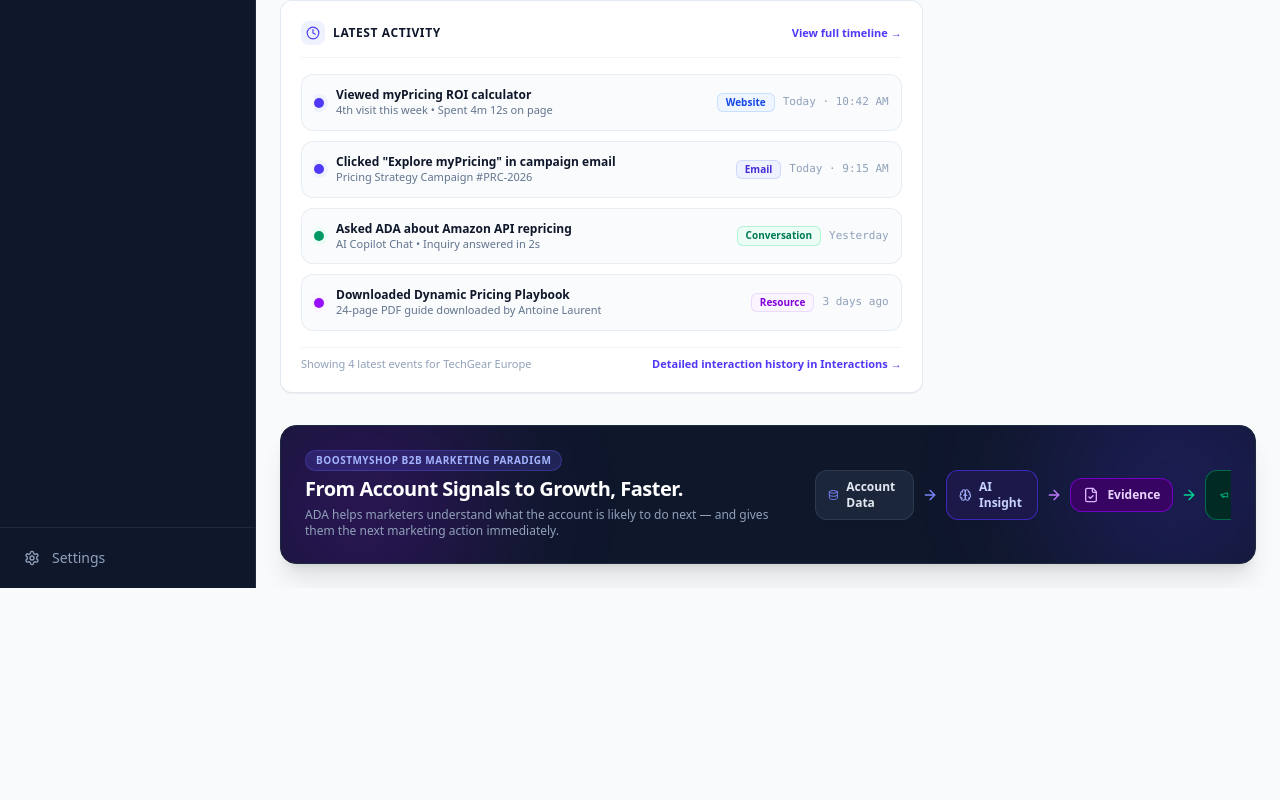
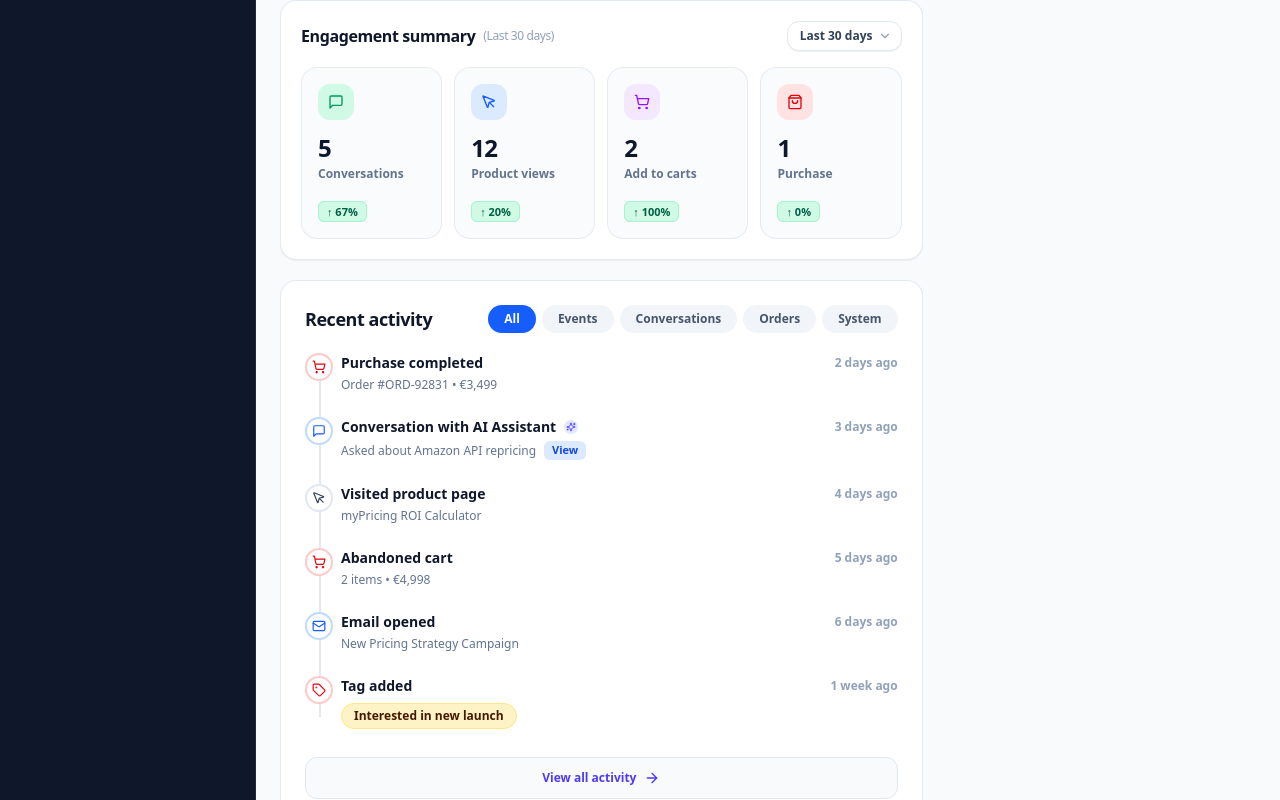
Before and after one commit to 9080442272/ADA, a React (Vite) app: page / in a window 1280 px wide. Shown: the part 1180-1980 px from the top of the page. Before the commit the page ends 1768 px from the top, so only its background shows below. Built offline with nearby package versions, Linux system fonts and the light colour scheme.

Commit message:
Implement pixel-perfect Engagement Summary cards and Recent Activity timeline matching design screenshot

```diff
--- a/src/components/PrimaryDecisionBlock.jsx
+++ b/src/components/PrimaryDecisionBlock.jsx
@@ -1,19 +1,24 @@
-import React from 'react';
+import React, { useState } from 'react';
 import {
   Sparkles,
   HelpCircle,
   CheckCircle2,
   Check,
   ArrowRight,
-  ArrowDown,
   Megaphone,
-  Brain,
-  GitCommit,
   Clock,
   Globe,
   Mail,
-  Video,
-  FileText
+  MessageSquare,
+  MousePointer,
+  ShoppingCart,
+  ShoppingBag,
+  Tag,
+  ChevronDown,
+  FileText,
+  Eye,
+  CreditCard,
+  Layers
 } from 'lucide-react';
 
 export default function PrimaryDecisionBlock({
@@ -25,19 +30,127 @@
 }) {
   const { primaryInsight, primaryAction, journey } = customer;
 
-  // Sample recent chronological interactions for overview preview
-  const recentInteractionsPreview = [
-    { title: "Viewed myPricing product page", channel: "Website", detail: "4th visit this week", badgeColor: "bg-blue-100 text-blue-800 border-blue-200", time: "Today, 10:42 AM" },
-    { title: "Opened & clicked Pricing Strategy campaign email", channel: "Email", detail: "Campaign #PRC-2026", badgeColor: "bg-indigo-100 text-indigo-800 border-indigo-200", time: "Today, 9:15 AM" },
-    { title: "Downloaded Dynamic Pricing Playbook", channel: "Website", detail: "24-page PDF resource", badgeColor: "bg-purple-100 text-purple-800 border-purple-200", time: "3 days ago" },
-    { title: "Attended Competitive Pricing Strategy webinar", channel: "Webinar", detail: "42 min attendance", badgeColor: "bg-amber-100 text-amber-800 border-amber-200", time: "5 days ago" }
+  const [activeActivityFilter, setActiveActivityFilter] = useState("All");
+  const [selectedTimeRange, setSelectedTimeRange] = useState("Last 30 days");
+
+  // Engagement Summary KPI metrics (matching screenshot layout)
+  const engagementStats = [
+    {
+      id: "stat-1",
+      count: "5",
+      label: "Conversations",
+      trend: "↑ 67%",
+      icon: MessageSquare,
+      iconBg: "bg-emerald-100 text-emerald-600",
+      trendBg: "bg-emerald-50 text-emerald-700 border-emerald-200"
+    },
+    {
+      id: "stat-2",
+      count: "12",
+      label: "Product views",
+      trend: "↑ 20%",
+      icon: MousePointer,
+      iconBg: "bg-blue-100 text-blue-600",
+      trendBg: "bg-emerald-50 text-emerald-700 border-emerald-200"
+    },
+    {
+      id: "stat-3",
+      count: "2",
+      label: "Add to carts",
+      trend: "↑ 100%",
+      icon: ShoppingCart,
+      iconBg: "bg-purple-100 text-purple-600",
+      trendBg: "bg-emerald-50 text-emerald-700 border-emerald-200"
+    },
+    {
+      id: "stat-4",
+      count: "1",
+      label: "Purchase",
+      trend: "↑ 0%",
+      icon: ShoppingBag,
+      iconBg: "bg-red-100 text-red-600",
+      trendBg: "bg-emerald-50 text-emerald-700 border-emerald-200"
+    }
   ];
+
+  // Recent Activity Items List (Matching exact screenshot structure & B2B Boostmyshop context)
+  const activitiesList = [
+    {
+      id: "act-1",
+      title: "Purchase completed",
+      subtitle: "Order #ORD-92831 • €3,499",
+      time: "2 days ago",
+      type: "Orders",
+      icon: ShoppingCart,
+      iconBg: "bg-red-100 text-red-600 border-red-200",
+      hasViewBtn: false
+    },
+    {
+      id: "act-2",
+      title: "Conversation with AI Assistant",
+      subtitle: "Asked about Amazon API repricing",
+      time: "3 days ago",
+      type: "Conversations",
+      icon: MessageSquare,
+      iconBg: "bg-blue-100 text-blue-600 border-blue-200",
+      hasViewBtn: true,
+      isAi: true
+    },
+    {
+      id: "act-3",
+      title: "Visited product page",
+      subtitle: "myPricing ROI Calculator",
+      time: "4 days ago",
+      type: "Events",
+      icon: MousePointer,
+      iconBg: "bg-slate-100 text-slate-700 border-slate-200",
+      hasViewBtn: false
+    },
+    {
+      id: "act-4",
+      title: "Abandoned cart",
+      subtitle: "2 items • €4,998",
+      time: "5 days ago",
+      type: "Orders",
+      icon: ShoppingCart,
+      iconBg: "bg-red-100 text-red-600 border-red-200",
+      hasViewBtn: false
+    },
+    {
+      id: "act-5",
+      title: "Email opened",
+      subtitle: "New Pricing Strategy Campaign",
+      time: "6 days ago",
+      type: "Events",
+      icon: Mail,
+      iconBg: "bg-blue-100 text-blue-600 border-blue-200",
+      hasViewBtn: false
+    },
+    {
+      id: "act-6",
+      title: "Tag added",
+      subtitle: "Interested in new launch",
+      isTagPill: true,
+      tagLabel: "Interested in new launch",
+      time: "1 week ago",
+      type: "System",
+      icon: Tag,
+      iconBg: "bg-red-100 text-red-600 border-red-200",
+      hasViewBtn: false
+    }
+  ];
+
+  // Filter activities
+  const filteredActivities = activitiesList.filter(act => {
+    if (activeActivityFilter === "All") return true;
+    return act.type === activeActivityFilter;
+  });
 
   return (
     <div className="space-y-6">
 
-      {/* 1. HERO AI MARKETING DECISION ENGINE (Clean White Enterprise Card) */}
-      <div className="bg-white rounded-xl border border-slate-200/90 shadow-sm p-6 space-y-5">
+      {/* 1. HERO AI MARKETING DECISION ENGINE */}
+      <div className="bg-white rounded-2xl border border-slate-200/90 shadow-sm p-6 space-y-5">
 
         {/* AI Header */}
         <div className="flex flex-col sm:flex-row sm:items-center justify-between gap-3 border-b border-slate-100 pb-4">
@@ -92,7 +205,7 @@
                 {primaryInsight.title}
               </h3>
 
-              {/* Explanation Paragraph (Highly Readable, font-normal) */}
+              {/* Explanation Paragraph */}
               <p className="text-sm font-normal text-slate-700 bg-white p-3.5 rounded-xl border border-slate-200/80 leading-relaxed shadow-2xs">
                 "{primaryInsight.headline}"
               </p>
@@ -134,7 +247,6 @@
           <div className="lg:col-span-5 bg-slate-900 text-white rounded-xl p-5 flex flex-col justify-between space-y-4 shadow-sm border border-slate-800">
 
             <div className="space-y-3">
-
               {/* Header */}
               <div className="flex items-center justify-between">
                 <span className="text-[10px] font-bold text-slate-400 uppercase tracking-wider flex items-center space-x-1.5">
@@ -163,10 +275,9 @@
               <div className="text-xs text-indigo-200 bg-slate-800/50 p-2.5 rounded-lg border border-slate-700/60 font-mono">
                 <span className="text-slate-400 font-bold">Target Campaign:</span> {primaryAction.payload.campaignName}
               </div>
-
             </div>
 
-            {/* Primary Action Button (Visually Dominant) */}
+            {/* Primary Action Button */}
             <div className="pt-2">
               {isExecuted ? (
                 <div className="w-full py-3 bg-emerald-600 text-white text-xs font-extrabold rounded-xl flex items-center justify-center space-x-2 shadow-sm">
@@ -190,93 +301,152 @@
 
       </div>
 
-      {/* 2. LATEST ACTIVITY CARD (Full 8-Cols Width to balance sidebar height) */}
-      <div className="bg-white border border-slate-200/90 rounded-xl p-5 shadow-2xs space-y-4">
-        <div className="flex items-center justify-between border-b border-slate-100 pb-3">
-          <div className="flex items-center space-x-2">
-            <div className="w-6 h-6 rounded-lg bg-indigo-50 text-indigo-600 flex items-center justify-center">
-              <Clock className="w-3.5 h-3.5" />
-            </div>
-            <h3 className="text-xs font-extrabold text-slate-900 uppercase tracking-wider">
-              LATEST ACTIVITY
-            </h3>
-          </div>
-          <button
-            onClick={onViewFullTimeline}
-            className="text-[11px] font-bold text-indigo-600 hover:text-indigo-800 flex items-center space-x-1 cursor-pointer transition-colors"
-          >
-            <span>View full timeline →</span>
-          </button>
-        </div>
+      {/* 2. ENGAGEMENT SUMMARY & RECENT ACTIVITY CONTAINER (Pixel-Perfect Match to Screenshot Design) */}
+      <div className="space-y-5">
 
-        {/* Chronological Activity List */}
-        <div className="space-y-2.5 text-xs">
-          <div className="p-3 bg-slate-50/80 border border-slate-200/70 rounded-xl flex items-center justify-between hover:bg-slate-100/60 transition-colors">
-            <div className="flex items-center space-x-3 truncate pr-2">
-              <span className="w-2.5 h-2.5 rounded-full bg-indigo-600 shrink-0 ring-4 ring-indigo-50" />
-              <div className="truncate">
-                <div className="font-bold text-slate-900">Viewed myPricing ROI calculator</div>
-                <div className="text-[11px] text-slate-500 font-medium">4th visit this week • Spent 4m 12s on page</div>
-              </div>
-            </div>
-            <div className="flex items-center space-x-2 shrink-0">
-              <span className="px-2 py-0.5 text-[10px] font-bold bg-blue-50 text-blue-700 border border-blue-200/80 rounded-md">Website</span>
-              <span className="text-[11px] text-slate-400 font-mono">Today · 10:42 AM</span>
+        {/* TOP SECTION: Engagement summary (Last 30 days) */}
+        <div className="bg-white rounded-2xl border border-slate-200/90 shadow-2xs p-5 space-y-4">
+          <div className="flex items-center justify-between">
+            <h2 className="text-base font-extrabold text-slate-900 tracking-tight flex items-center space-x-2">
+              <span>Engagement summary</span>
+              <span className="text-xs font-medium text-slate-400">(Last 30 days)</span>
+            </h2>
+
+            <div className="relative">
+              <select
+                value={selectedTimeRange}
+                onChange={(e) => setSelectedTimeRange(e.target.value)}
+                className="px-3 py-1.5 bg-white border border-slate-200 rounded-xl text-xs font-bold text-slate-700 focus:outline-none cursor-pointer shadow-2xs appearance-none pr-7"
+              >
+                <option value="Last 30 days">Last 30 days</option>
+                <option value="Last 7 days">Last 7 days</option>
+                <option value="Last 90 days">Last 90 days</option>
+              </select>
+              <ChevronDown className="w-3.5 h-3.5 text-slate-400 absolute right-2.5 top-1/2 -translate-y-1/2 pointer-events-none" />
             </div>
           </div>
 
-          <div className="p-3 bg-slate-50/80 border border-slate-200/70 rounded-xl flex items-center justify-between hover:bg-slate-100/60 transition-colors">
-            <div className="flex items-center space-x-3 truncate pr-2">
-              <span className="w-2.5 h-2.5 rounded-full bg-indigo-600 shrink-0 ring-4 ring-indigo-50" />
-              <div className="truncate">
-                <div className="font-bold text-slate-900">Clicked "Explore myPricing" in campaign email</div>
-                <div className="text-[11px] text-slate-500 font-medium">Pricing Strategy Campaign #PRC-2026</div>
-              </div>
-            </div>
-            <div className="flex items-center space-x-2 shrink-0">
-              <span className="px-2 py-0.5 text-[10px] font-bold bg-indigo-50 text-indigo-700 border border-indigo-200/80 rounded-md">Email</span>
-              <span className="text-[11px] text-slate-400 font-mono">Today · 9:15 AM</span>
+          {/* 4 Stat Cards Row */}
+          <div className="grid grid-cols-1 sm:grid-cols-2 lg:grid-cols-4 gap-3">
+            {engagementStats.map((st) => {
+              const Icon = st.icon;
+              return (
+                <div key={st.id} className="bg-slate-50/70 p-4 rounded-2xl border border-slate-200/80 space-y-3">
+                  <div className="flex items-center justify-between">
+                    <div className={`w-9 h-9 rounded-xl flex items-center justify-center font-bold ${st.iconBg}`}>
+                      <Icon className="w-4 h-4" />
+                    </div>
+                  </div>
+
+                  <div>
+                    <div className="text-2xl font-black text-slate-900 tracking-tight">{st.count}</div>
+                    <div className="text-xs font-semibold text-slate-500 mt-0.5">{st.label}</div>
+                  </div>
+
+                  <div className="pt-1">
+                    <span className="px-2 py-0.5 text-[11px] font-extrabold rounded-md bg-emerald-100 text-emerald-800 border border-emerald-200">
+                      {st.trend}
+                    </span>
+                  </div>
+                </div>
+              );
+            })}
+          </div>
+        </div>
+
+        {/* BOTTOM SECTION: Recent activity */}
+        <div className="bg-white rounded-2xl border border-slate-200/90 shadow-2xs p-6 space-y-5">
+
+          <div className="flex flex-col sm:flex-row sm:items-center justify-between gap-3">
+            <h2 className="text-lg font-extrabold text-slate-900 tracking-tight">
+              Recent activity
+            </h2>
+
+            {/* Filter Pills: All, Events, Conversations, Orders, System */}
+            <div className="flex items-center space-x-1.5 overflow-x-auto text-xs">
+              {["All", "Events", "Conversations", "Orders", "System"].map(filter => (
+                <button
+                  key={filter}
+                  onClick={() => setActiveActivityFilter(filter)}
+                  className={`px-4 py-1.5 rounded-full font-bold transition-all cursor-pointer ${
+                    activeActivityFilter === filter
+                      ? 'bg-blue-600 text-white shadow-xs'
+                      : 'bg-slate-100 hover:bg-slate-200 text-slate-600'
+                  }`}
+                >
+                  {filter}
+                </button>
+              ))}
             </div>
           </div>
 
-          <div className="p-3 bg-slate-50/80 border border-slate-200/70 rounded-xl flex items-center justify-between hover:bg-slate-100/60 transition-colors">
-            <div className="flex items-center space-x-3 truncate pr-2">
-              <span className="w-2.5 h-2.5 rounded-full bg-emerald-600 shrink-0 ring-4 ring-emerald-50" />
-              <div className="truncate">
-                <div className="font-bold text-slate-900">Asked ADA about Amazon API repricing</div>
-                <div className="text-[11px] text-slate-500 font-medium">AI Copilot Chat • Inquiry answered in 2s</div>
-              </div>
-            </div>
-            <div className="flex items-center space-x-2 shrink-0">
-              <span className="px-2 py-0.5 text-[10px] font-bold bg-emerald-50 text-emerald-700 border border-emerald-200/80 rounded-md">Conversation</span>
-              <span className="text-[11px] text-slate-400 font-mono">Yesterday</span>
-            </div>
+          {/* Timeline List (Vertical line with icon nodes) */}
+          <div className="relative pl-6 space-y-6 before:absolute before:left-3.5 before:top-3 before:bottom-3 before:w-0.5 before:bg-slate-200">
+            {filteredActivities.map((act) => {
+              const Icon = act.icon;
+              return (
+                <div key={act.id} className="relative flex items-start justify-between gap-4 group">
+
+                  {/* Timeline Circle Icon Node */}
+                  <div className={`absolute -left-6 top-0 w-7 h-7 rounded-full flex items-center justify-center border-2 bg-white z-10 ${act.iconBg}`}>
+                    <Icon className="w-3.5 h-3.5" />
+                  </div>
+
+                  {/* Activity Details */}
+                  <div className="space-y-1 pl-3 flex-1">
+                    <div className="flex items-center space-x-2">
+                      <span className="font-extrabold text-slate-900 text-sm">{act.title}</span>
+                      {act.isAi && (
+                        <span className="w-3.5 h-3.5 rounded-full bg-indigo-100 text-indigo-600 inline-flex items-center justify-center">
+                          <Sparkles className="w-2.5 h-2.5" />
+                        </span>
+                      )}
+                    </div>
+
+                    {act.isTagPill ? (
+                      <div className="pt-0.5">
+                        <span className="px-3 py-1 bg-amber-100 text-amber-950 font-bold text-xs rounded-full border border-amber-200 inline-block">
+                          {act.tagLabel}
+                        </span>
+                      </div>
+                    ) : (
+                      <div className="text-xs text-slate-500 font-medium flex items-center space-x-2">
+                        <span>{act.subtitle}</span>
+                        {act.hasViewBtn && (
+                          <button
+                            onClick={onViewFullTimeline}
+                            className="px-2 py-0.5 bg-blue-100 hover:bg-blue-200 text-blue-700 font-extrabold text-[11px] rounded-md transition-colors cursor-pointer"
+                          >
+                            View
+                          </button>
+                        )}
+                      </div>
+                    )}
+                  </div>
+
+                  {/* Time Label */}
+                  <div className="text-xs text-slate-400 font-semibold shrink-0 pt-0.5">
+                    {act.time}
+                  </div>
+
+                </div>
+              );
+            })}
           </div>
 
-          <div className="p-3 bg-slate-50/80 border border-slate-200/70 rounded-xl flex items-center justify-between hover:bg-slate-100/60 transition-colors">
-            <div className="flex items-center space-x-3 truncate pr-2">
-              <span className="w-2.5 h-2.5 rounded-full bg-purple-600 shrink-0 ring-4 ring-purple-50" />
-              <div className="truncate">
-                <div className="font-bold text-slate-900">Downloaded Dynamic Pricing Playbook</div>
-                <div className="text-[11px] text-slate-500 font-medium">24-page PDF guide downloaded by Antoine Laurent</div>
-              </div>
-            </div>
-            <div className="flex items-center space-x-2 shrink-0">
-              <span className="px-2 py-0.5 text-[10px] font-bold bg-purple-50 text-purple-700 border border-purple-200/80 rounded-md">Resource</span>
-              <span className="text-[11px] text-slate-400 font-mono">3 days ago</span>
-            </div>
+          {/* Full-Width View All Activity CTA Button */}
+          <div className="pt-2">
+            <button
+              onClick={onViewFullTimeline}
+              className="w-full py-3 bg-slate-50 hover:bg-slate-100 text-indigo-600 border border-slate-200 rounded-xl text-xs font-extrabold flex items-center justify-center space-x-2 transition-all cursor-pointer"
+            >
+              <span>View all activity</span>
+              <ArrowRight className="w-4 h-4" />
+            </button>
           </div>
+
         </div>
 
-        <div className="text-[11px] text-slate-400 pt-2 flex items-center justify-between border-t border-slate-100">
-          <span>Showing 4 latest events for TechGear Europe</span>
-          <button
-            onClick={onViewFullTimeline}
-            className="text-indigo-600 hover:text-indigo-800 font-semibold cursor-pointer"
-          >
-            Detailed interaction history in Interactions →
-          </button>
-        </div>
       </div>
 
     </div>
```
